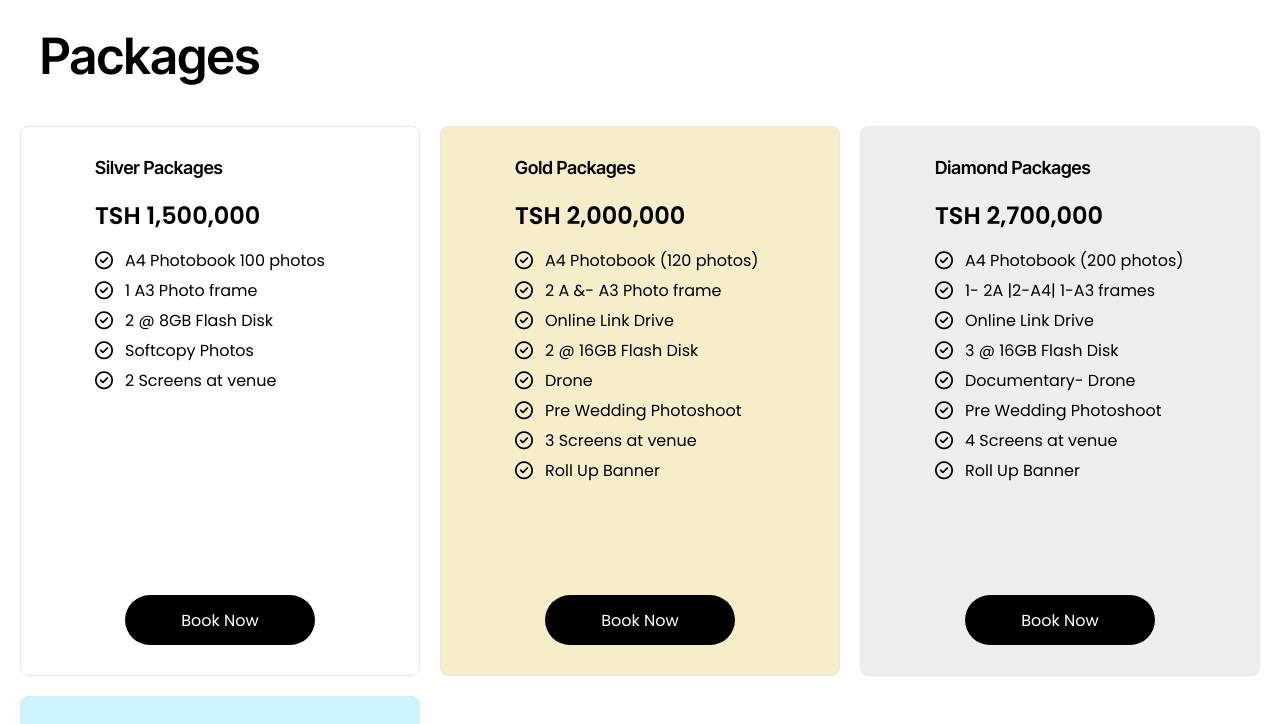
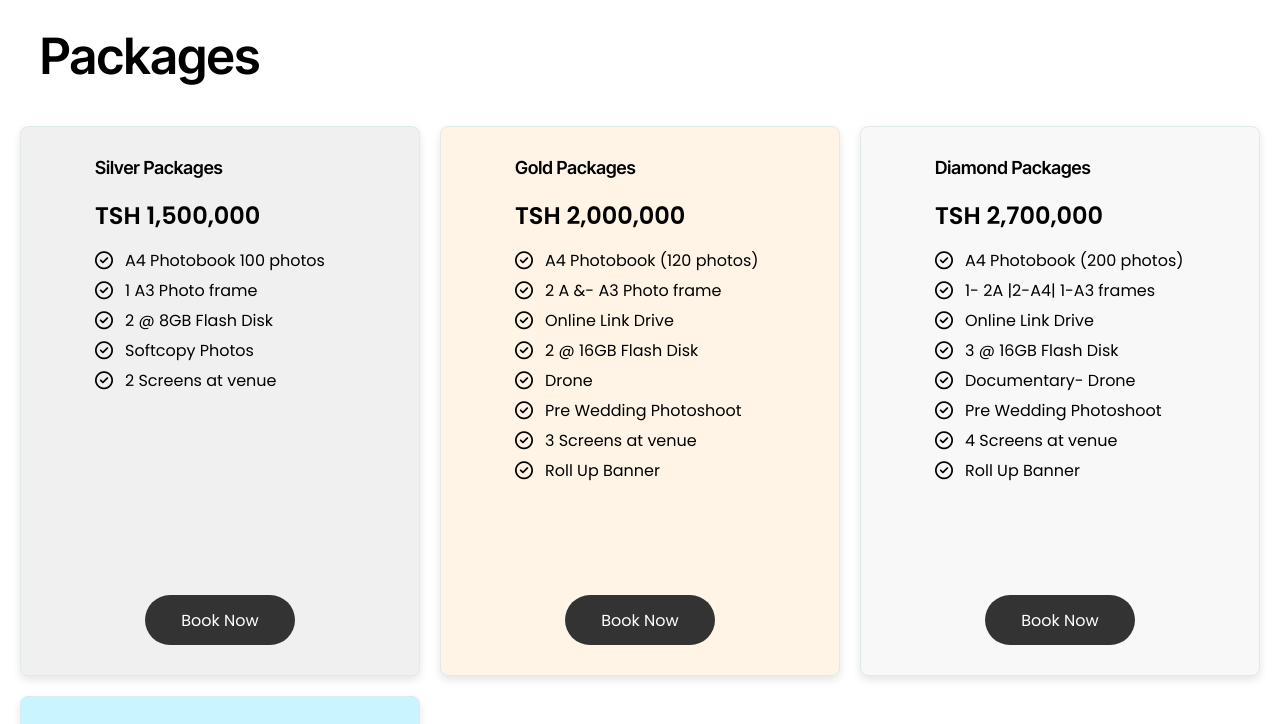
Before and after one commit to jovination/b-brand, a plain HTML site: page index.html in a window 1280 px wide. Shown: the part 3120-3844 px from the top of the page. Drawn offline with nearby package versions, Linux system fonts and the light colour scheme.

Commit message:
few updates

```diff
--- a/css/style.css
+++ b/css/style.css
@@ -628,13 +628,25 @@ li a{
     justify-content: space-between;
     border:1px solid #E0EAEC;
     border-radius: 8px;
+    box-shadow: 0 4px 8px rgba(0, 0, 0, 0.1);
+    transition: transform 0.3s;
+}
+.pack:hover {
+    transform: translateY(-10px);
+}
+.silver-pack{
+   background: #f0f0f0;
 }
 .gold-pack{
-    background: #F6EEC9;
+    background: #fff4e6;
     color: #000;
 }
 .diamond-pack{
-    background: #EEEEEE;
+    background: #f8f8f8;
+    color: #000;
+}
+.tanz-pack{
+    background: #e0f7fa;;
     color: #000;
 }
 .p-title{
@@ -678,11 +690,11 @@ i{
     background: #CAF4FF;
 }
 .book-now{
-    width: 190px;
+    width: 150px;
     margin-bottom: 30px;
     height: 50px;
     text-transform: capitalize;
-    background: #000;
+    background: #333;
     color: #fff;
     display: flex;
     align-items: center;
@@ -691,10 +703,12 @@ i{
     font-size: 16px;
     font-weight: 400;
     cursor: pointer;
+    transition: background-color 0.3s;
+
 }
 
 .book-now:hover{
-    background: #404040;
+    background: #555;
 }
 
 
```
